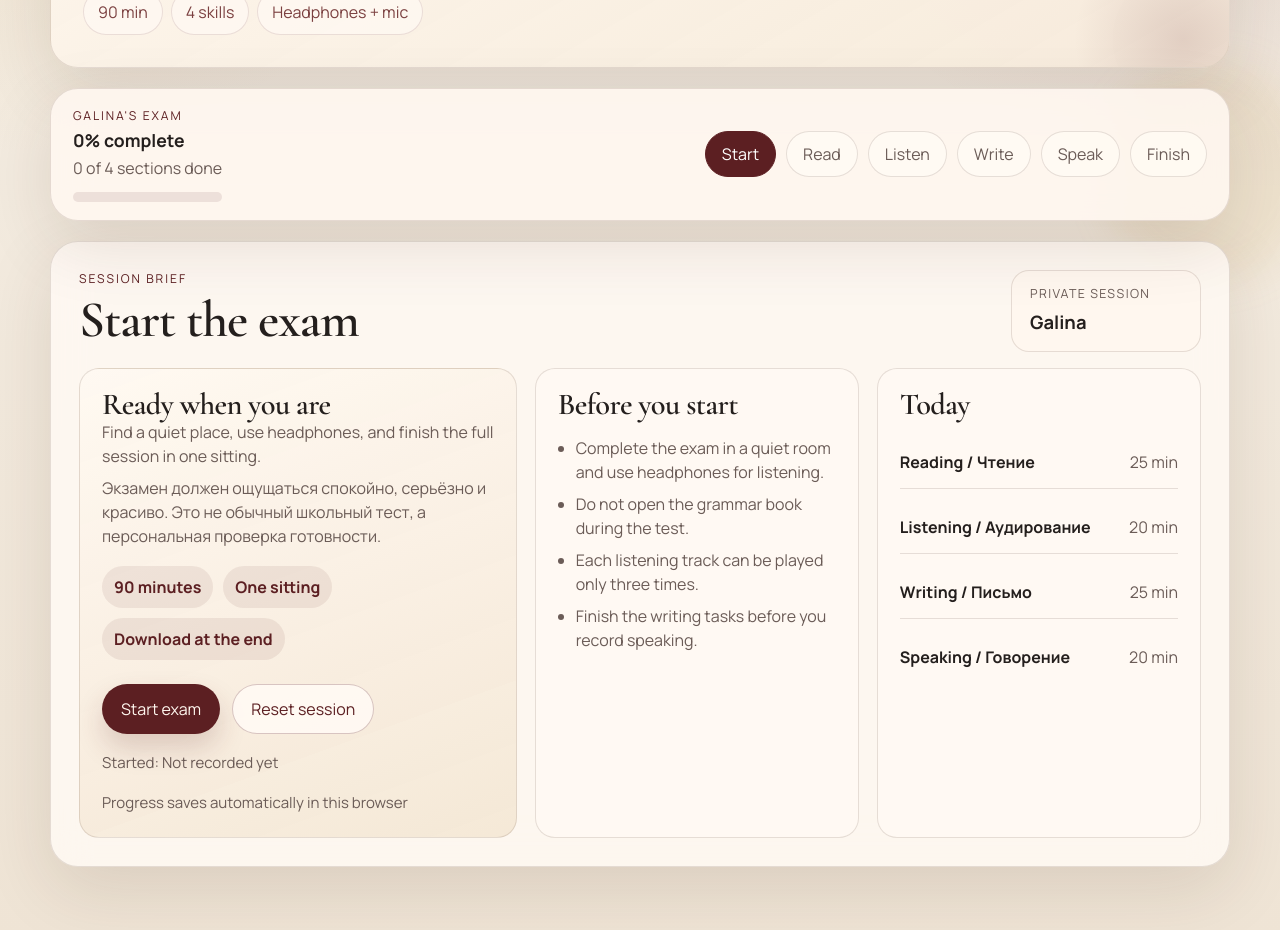
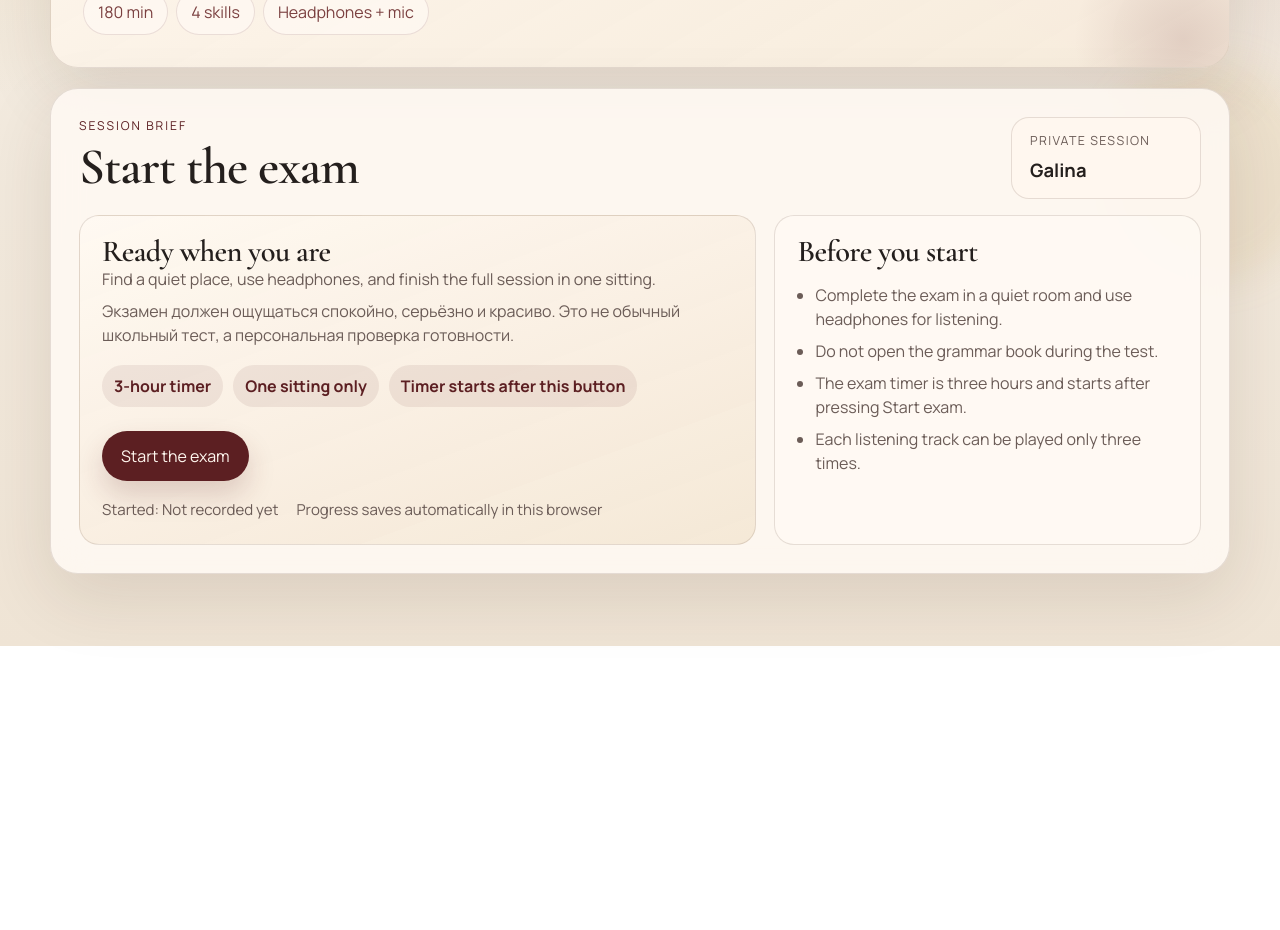
Before and after one commit to MisterAllHands/webforexam, a React (Vite) app: page / in a window 1280 px wide. Shown: the part 400-1330 px from the top of the page. After the commit the page ends 1046 px from the top, so only its background shows below. Built offline with nearby package versions, Linux system fonts and the light colour scheme.

Commit message:
Add timed exam start gate

```diff
--- a/src/App.css
+++ b/src/App.css
@@ -206,7 +206,7 @@
 
 .overview-grid {
   display: grid;
-  grid-template-columns: minmax(0, 1.35fr) repeat(2, minmax(0, 1fr));
+  grid-template-columns: minmax(0, 1.35fr) minmax(280px, 0.85fr);
   gap: 18px;
 }
 
@@ -221,6 +221,10 @@
   margin-top: 20px;
   padding: 18px 22px;
   background: rgba(255, 248, 241, 0.88);
+}
+
+.nav-panel.is-locked {
+  border-color: rgba(143, 47, 63, 0.24);
 }
 
 .progress-copy {
@@ -244,6 +248,38 @@
   overflow: hidden;
   border-radius: 999px;
   background: rgba(92, 31, 34, 0.1);
+}
+
+.timer-pill {
+  display: grid;
+  gap: 4px;
+  min-width: 132px;
+  padding: 12px 16px;
+  border: 1px solid rgba(92, 31, 34, 0.14);
+  border-radius: 18px;
+  background: rgba(255, 251, 246, 0.92);
+  text-align: center;
+}
+
+.timer-pill span {
+  color: var(--text-soft);
+  font-size: 0.74rem;
+  letter-spacing: 0.12em;
+  text-transform: uppercase;
+}
+
+.timer-pill strong {
+  color: var(--accent);
+  font-size: 1.15rem;
+}
+
+.timer-pill.urgent {
+  border-color: rgba(143, 47, 63, 0.28);
+  background: rgba(143, 47, 63, 0.07);
+}
+
+.timer-pill.locked strong {
+  color: var(--danger);
 }
 
 .progress-fill {
@@ -728,6 +764,14 @@
   transform: translateX(120%);
 }
 
+.primary-button:disabled,
+.ghost-button:disabled,
+.file-trigger:disabled {
+  cursor: not-allowed;
+  opacity: 0.55;
+  transform: none;
+}
+
 .primary-button.is-active,
 .primary-button.is-recording {
   animation: softPulse 1.6s ease-in-out infinite;
@@ -795,6 +839,10 @@
 .question-card.answered {
   background: rgba(255, 251, 246, 0.98);
   border-color: rgba(197, 154, 74, 0.28);
+}
+
+.question-card.locked {
+  opacity: 0.82;
 }
 
 .question-meta {
@@ -948,6 +996,33 @@
   margin-top: 12px;
   color: var(--danger);
   font-weight: 700;
+}
+
+.lock-banner {
+  display: grid;
+  gap: 6px;
+  margin-bottom: 18px;
+  padding: 18px;
+  border: 1px solid rgba(143, 47, 63, 0.24);
+  border-radius: 18px;
+  background: linear-gradient(135deg, rgba(143, 47, 63, 0.1), rgba(255, 247, 239, 0.96));
+}
+
+.lock-banner span {
+  color: var(--danger);
+  font-size: 0.78rem;
+  font-weight: 700;
+  letter-spacing: 0.12em;
+  text-transform: uppercase;
+}
+
+.lock-banner strong {
+  color: var(--accent-3);
+  font-size: 1.35rem;
+}
+
+.lock-banner p {
+  color: var(--text-soft);
 }
 
 .result-card {
@@ -1255,6 +1330,11 @@
     display: none;
   }
 
+  .timer-pill {
+    width: 100%;
+    text-align: left;
+  }
+
   .section-nav {
     width: 100%;
     flex-wrap: nowrap;
--- a/src/App.jsx
+++ b/src/App.jsx
@@ -3,6 +3,7 @@
 import { examData } from './examData'
 
 const STORAGE_KEY = 'galina-exam-template-v1'
+const EXAM_DURATION_SECONDS = 3 * 60 * 60
 const EXAM_SECTIONS = ['overview', 'reading', 'listening', 'writing', 'speaking', 'results']
 const SKILL_SECTION_MAP = {
   reading: examData.reading,
@@ -64,6 +65,7 @@
 
   return {
     startedAt: '',
+    lockedAt: '',
     lastUpdatedAt: '',
     answers,
     writing,
@@ -328,6 +330,19 @@
   return `${minutes}:${String(remainder).padStart(2, '0')}`
 }
 
+function formatCountdown(seconds) {
+  if (!Number.isFinite(seconds) || seconds <= 0) {
+    return '00:00:00'
+  }
+
+  const wholeSeconds = Math.floor(seconds)
+  const hours = Math.floor(wholeSeconds / 3600)
+  const minutes = Math.floor((wholeSeconds % 3600) / 60)
+  const remainder = wholeSeconds % 60
+
+  return [hours, minutes, remainder].map((item) => String(item).padStart(2, '0')).join(':')
+}
+
 function createDownload(filename, content, type) {
   const url = URL.createObjectURL(new Blob([content], { type }))
   const link = document.createElement('a')
@@ -340,6 +355,7 @@
 function App() {
   const [examState, setExamState] = useState(() => loadSavedState())
   const [currentSection, setCurrentSection] = useState('overview')
+  const [now, setNow] = useState(() => Date.now())
   const [playCounts, setPlayCounts] = useState({})
   const [audioState, setAudioState] = useState(() => createInitialAudioState())
   const [activeListeningId, setActiveListeningId] = useState('')
@@ -354,6 +370,12 @@
   const mediaChunksRef = useRef([])
   const mediaStreamRef = useRef(null)
   const recordingStartedAtRef = useRef(0)
+  const hasStarted = isFilled(examState.startedAt)
+  const startedAtMs = hasStarted ? Date.parse(examState.startedAt) : 0
+  const deadlineMs = startedAtMs + EXAM_DURATION_SECONDS * 1000
+  const remainingSeconds = hasStarted ? Math.max(0, Math.ceil((deadlineMs - now) / 1000)) : EXAM_DURATION_SECONDS
+  const timerExpired = hasStarted && remainingSeconds <= 0
+  const isExamLocked = isFilled(examState.lockedAt) || timerExpired
 
   const { reading: readingQuestions, listening: listeningQuestions } = getAllObjectiveQuestions()
   const objectiveQuestions = [...readingQuestions, ...listeningQuestions]
@@ -387,7 +409,7 @@
   const speakingCompletedCount = examData.speaking.parts.filter(
     (part) => examState.speaking[part.id] && examState.speaking[part.id].recording,
   ).length
-  const readinessLabel = finalReviewReady ? getReadinessLabel(totalScore, totalPercent) : 'Awaiting reviewer marks'
+  const readinessLabel = isExamLocked && !finalReviewReady ? 'Time over' : finalReviewReady ? getReadinessLabel(totalScore, totalPercent) : 'Awaiting reviewer marks'
   const allSectionsFinished = Object.values(completion).every(Boolean)
   const topRevisionPriority = revisionPriorities[0]?.tag || 'No urgent priority detected'
   const topStrength = strongestAreas[0]?.tag || 'Balanced objective profile'
@@ -397,7 +419,10 @@
     ? finalReviewReady
       ? `${examData.meta.studentName} has completed the full private session. The current strongest objective area is ${topStrength.toLowerCase()}, while the clearest next focus is ${topRevisionPriority.toLowerCase()}.`
       : `${examData.meta.studentName} has completed the full private session. Reading and listening are locked in, and writing plus speaking are waiting for reviewer marks.`
+    : isExamLocked
+      ? `Time is over. ${examData.meta.studentName}'s current answers have been locked and should be sent to Ramazan.`
     : `${examData.meta.studentName}'s session is still in progress. Finish all four skills to lock the full readiness picture and certificate.`
+  const visibleNavSections = isExamLocked ? ['results'] : EXAM_SECTIONS.filter((sectionId) => sectionId !== 'overview')
 
   useEffect(() => {
     window.localStorage.setItem(
@@ -410,6 +435,24 @@
   }, [examState])
 
   useEffect(() => {
+    if (!hasStarted || isExamLocked) {
+      return undefined
+    }
+
+    const timerId = window.setInterval(() => {
+      setNow(Date.now())
+    }, 1000)
+
+    return () => window.clearInterval(timerId)
+  }, [hasStarted, isExamLocked])
+
+  useEffect(() => {
+    if (hasStarted && currentSection === 'overview') {
+      setCurrentSection(isExamLocked ? 'results' : 'reading')
+    }
+  }, [currentSection, hasStarted, isExamLocked])
+
+  useEffect(() => {
     const metadataPlayers = examData.listening.sections.map((section) => {
       const player = new Audio(section.audioSrc)
       player.preload = 'metadata'
@@ -441,7 +484,48 @@
     }
   }, [])
 
+  useEffect(() => {
+    if (!timerExpired || examState.lockedAt) {
+      return
+    }
+
+    if (audioRef.current) {
+      audioRef.current.pause()
+      audioRef.current.currentTime = 0
+      audioRef.current.src = ''
+      audioRef.current = null
+    }
+
+    if (activeListeningId) {
+      setAudioState((current) => ({
+        ...current,
+        [activeListeningId]: {
+          ...current[activeListeningId],
+          currentTime: 0,
+          isPlaying: false,
+          hasFinished: false,
+        },
+      }))
+    }
+
+    setActiveListeningId('')
+
+    if (mediaRecorderRef.current && mediaRecorderRef.current.state !== 'inactive') {
+      mediaRecorderRef.current.stop()
+    }
+
+    setExamState((current) => ({
+      ...current,
+      lockedAt: current.lockedAt || new Date().toISOString(),
+    }))
+    setCurrentSection('results')
+  }, [activeListeningId, timerExpired, examState.lockedAt])
+
   const updateAnswer = (questionId, value) => {
+    if (isExamLocked) {
+      return
+    }
+
     setExamState((current) => ({
       ...current,
       answers: {
@@ -452,6 +536,10 @@
   }
 
   const updateWriting = (taskId, value) => {
+    if (isExamLocked) {
+      return
+    }
+
     setExamState((current) => ({
       ...current,
       writing: {
@@ -489,6 +577,14 @@
   }
 
   const goToSection = (sectionId) => {
+    if (!hasStarted && sectionId !== 'overview') {
+      return
+    }
+
+    if (isExamLocked && sectionId !== 'results') {
+      return
+    }
+
     if (currentSection === 'listening' && sectionId !== 'listening') {
       stopListeningPlayback()
     }
@@ -497,11 +593,18 @@
   }
 
   const startExam = () => {
+    if (isExamLocked) {
+      return
+    }
+
+    const startedAt = new Date().toISOString()
+    setNow(Date.now())
     setExamState((current) => ({
       ...current,
-      startedAt: current.startedAt || new Date().toISOString(),
-    }))
-    goToSection('reading')
+      startedAt: current.startedAt || startedAt,
+      lockedAt: '',
+    }))
+    setCurrentSection('reading')
   }
 
   const stopListeningPlayback = () => {
@@ -528,6 +631,11 @@
   }
 
   const playListeningSection = (section) => {
+    if (isExamLocked) {
+      setListeningError('Time is over. The exam is locked.')
+      return
+    }
+
     if ((playCounts[section.id] || 0) >= section.maxPlays) {
       setListeningError('Maximum playback count reached for this audio.')
       return
@@ -623,6 +731,11 @@
   }
 
   const startRecording = async (partId) => {
+    if (isExamLocked) {
+      setRecordingError('Time is over. The exam is locked.')
+      return
+    }
+
     if (activeRecordingId) {
       setRecordingError('Finish the current recording before starting another one.')
       return
@@ -696,6 +809,10 @@
   }
 
   const deleteRecording = (partId) => {
+    if (isExamLocked) {
+      return
+    }
+
     setExamState((current) => ({
       ...current,
       speaking: {
@@ -713,6 +830,13 @@
       exportedAt: new Date().toISOString(),
       meta: examData.meta,
       state: examState,
+      timing: {
+        durationSeconds: EXAM_DURATION_SECONDS,
+        startedAt: examState.startedAt,
+        lockedAt: examState.lockedAt,
+        exportedAfterLock: isExamLocked,
+        remainingSeconds,
+      },
       results: {
         readingScore,
         listeningScore,
@@ -755,31 +879,6 @@
     } finally {
       event.target.value = ''
     }
-  }
-
-  const resetExam = () => {
-    stopListeningPlayback()
-    if (activeRecordingId) {
-      stopRecording()
-    }
-    window.localStorage.removeItem(STORAGE_KEY)
-    setExamState(createInitialState())
-    setPlayCounts({})
-    setAudioState((current) =>
-      Object.fromEntries(
-        Object.entries(current).map(([sectionId, state]) => [
-          sectionId,
-          {
-            ...state,
-            currentTime: 0,
-            isPlaying: false,
-            hasFinished: false,
-          },
-        ]),
-      ),
-    )
-    setCurrentSection('overview')
-    setTeacherMode(false)
   }
 
   const printCertificate = () => {
@@ -823,7 +922,8 @@
         </header>
       )}
 
-      <section className="surface nav-panel">
+      {hasStarted && (
+        <section className={`surface nav-panel ${isExamLocked ? 'is-locked' : ''}`}>
           <div className="progress-copy">
             <p className="mini-label">Galina's exam</p>
             <strong>{progressPercent}% complete</strong>
@@ -832,10 +932,15 @@
               <div className="progress-fill" style={{ width: `${progressPercent}%` }} />
             </div>
           </div>
+
+          <div className={`timer-pill ${remainingSeconds <= 600 && !isExamLocked ? 'urgent' : ''} ${isExamLocked ? 'locked' : ''}`}>
+            <span>{isExamLocked ? 'Time over' : 'Time left'}</span>
+            <strong>{isExamLocked ? 'Locked' : formatCountdown(remainingSeconds)}</strong>
+          </div>
+
           <nav className="section-nav" aria-label="Exam sections">
-          {EXAM_SECTIONS.map((sectionId) => {
+            {visibleNavSections.map((sectionId) => {
               const navLabels = {
-              overview: 'Start',
                 reading: 'Read',
                 listening: 'Listen',
                 writing: 'Write',
@@ -860,6 +965,7 @@
             })}
           </nav>
         </section>
+      )}
 
       {currentSection === 'overview' && (
         <section className="surface section-panel">
@@ -883,17 +989,14 @@
               <p className="support-note">{examData.overview.missionRu}</p>
 
               <div className="quick-facts">
-                <span>{examData.meta.estimatedMinutes} minutes</span>
-                <span>One sitting</span>
-                <span>Download at the end</span>
+                <span>3-hour timer</span>
+                <span>One sitting only</span>
+                <span>Timer starts after this button</span>
               </div>
 
               <div className="action-row">
                 <button className="primary-button" type="button" onClick={startExam}>
-                  {examState.startedAt ? 'Continue exam' : 'Start exam'}
-                </button>
-                <button className="ghost-button" type="button" onClick={resetExam}>
-                  Reset session
+                  Start the exam
                 </button>
               </div>
 
@@ -911,20 +1014,6 @@
                 ))}
               </ul>
             </article>
-
-            <article className="content-card overview-card">
-              <h3>Today</h3>
-              <div className="overview-sections">
-                {examData.overview.sections.map((section) => (
-                  <div key={section.id} className="overview-section-item">
-                    <strong>
-                      {section.title} / {section.titleRu}
-                    </strong>
-                    <span>{section.duration}</span>
-                  </div>
-                ))}
-              </div>
-            </article>
           </div>
         </section>
       )}
@@ -963,6 +1052,7 @@
                 {passage.questions.map((question, index) => (
                   <QuestionCard
                     key={question.id}
+                    disabled={isExamLocked}
                     index={index + 1}
                     question={question}
                     value={examState.answers[question.id]}
@@ -977,9 +1067,6 @@
             <button className="primary-button" type="button" onClick={nextSection}>
               Continue to listening
             </button>
-            <button className="ghost-button" type="button" onClick={goToSection.bind(null, 'overview')}>
-              Back to overview
-            </button>
           </div>
         </section>
       )}
@@ -1017,6 +1104,7 @@
               <ListeningPlayer
                 activeListeningId={activeListeningId}
                 audioState={audioState[section.id]}
+                disabled={isExamLocked}
                 onPlay={() => playListeningSection(section)}
                 playCount={playCounts[section.id] || 0}
                 section={section}
@@ -1027,6 +1115,7 @@
                 {section.questions.map((question, index) => (
                   <QuestionCard
                     key={question.id}
+                    disabled={isExamLocked}
                     index={index + 1}
                     question={question}
                     value={examState.answers[question.id]}
@@ -1083,6 +1172,7 @@
                 <p className="hint-line">Include: {task.supportPoints.join(' • ')}</p>
                 <textarea
                   className="essay-field"
+                  disabled={isExamLocked}
                   value={value}
                   onChange={(event) => updateWriting(task.id, event.target.value)}
                   placeholder="Write your answer here..."
@@ -1140,7 +1230,7 @@
                       Stop recording
                     </button>
                   ) : (
-                    <button className="primary-button" type="button" onClick={() => startRecording(part.id)}>
+                    <button className="primary-button" type="button" disabled={isExamLocked} onClick={() => startRecording(part.id)}>
                       {recording ? 'Record again' : 'Start recording'}
                     </button>
                   )}
@@ -1148,7 +1238,7 @@
                   {recording && (
                     <>
                       <span className="recording-tag">{recording.durationLabel}</span>
-                      <button className="ghost-button" type="button" onClick={() => deleteRecording(part.id)}>
+                      <button className="ghost-button" type="button" disabled={isExamLocked} onClick={() => deleteRecording(part.id)}>
                         Delete
                       </button>
                     </>
@@ -1177,6 +1267,14 @@
 
       {currentSection === 'results' && (
         <section className="surface section-panel">
+          {isExamLocked && (
+            <div className="lock-banner">
+              <span>Time is over</span>
+              <strong>The exam is locked.</strong>
+              <p>No more answers can be changed. Download the submission file and send it to Ramazan.</p>
+            </div>
+          )}
+
           <div className="section-heading">
             <div>
               <p className="mini-label">Results</p>
@@ -1290,9 +1388,11 @@
             <button className="primary-button" type="button" onClick={exportSubmission}>
               Download submission file
             </button>
+            {!isExamLocked && (
               <button className="ghost-button" type="button" onClick={previousSection}>
                 Back to speaking
               </button>
+            )}
           </div>
 
           <details className="results-details reviewer-details">
@@ -1414,9 +1514,9 @@
   )
 }
 
-function QuestionCard({ index, question, value, onChange }) {
+function QuestionCard({ disabled = false, index, question, value, onChange }) {
   return (
-    <div className={`question-card ${isFilled(value) ? 'answered' : ''}`} style={{ '--card-delay': `${(index - 1) * 55}ms` }}>
+    <div className={`question-card ${isFilled(value) ? 'answered' : ''} ${disabled ? 'locked' : ''}`} style={{ '--card-delay': `${(index - 1) * 55}ms` }}>
       <div className="question-meta">
         <span>
           Q{index} · {question.points} pts
@@ -1430,6 +1530,7 @@
             <label key={option} className={`option-chip ${value === option ? 'selected' : ''}`}>
               <input
                 checked={value === option}
+                disabled={disabled}
                 name={question.id}
                 onChange={() => onChange(question.id, option)}
                 type="radio"
@@ -1446,6 +1547,7 @@
             <label key={option} className={`option-chip ${value === option ? 'selected' : ''}`}>
               <input
                 checked={value === option}
+                disabled={disabled}
                 name={question.id}
                 onChange={() => onChange(question.id, option)}
                 type="radio"
@@ -1459,6 +1561,7 @@
       {question.type === 'shortText' && (
         <input
           className="short-answer"
+          disabled={disabled}
           onChange={(event) => onChange(question.id, event.target.value)}
           placeholder="Write a short answer..."
           type="text"
@@ -1469,17 +1572,19 @@
   )
 }
 
-function ListeningPlayer({ activeListeningId, audioState, onPlay, playCount, section, sectionIndex }) {
+function ListeningPlayer({ activeListeningId, audioState, disabled = false, onPlay, playCount, section, sectionIndex }) {
   const isPlaying = activeListeningId === section.id && audioState.isPlaying
   const remainingTime = Math.max(0, (audioState.duration || 0) - (audioState.currentTime || 0))
   const progressPercent =
     audioState.duration > 0 ? Math.min(100, (audioState.currentTime / audioState.duration) * 100) : 0
-  const isDisabled = isPlaying || playCount >= section.maxPlays
+  const isDisabled = disabled || isPlaying || playCount >= section.maxPlays
 
   let buttonLabel = `Play track ${sectionIndex + 1}`
 
   if (isPlaying) {
     buttonLabel = 'Playing now'
+  } else if (disabled) {
+    buttonLabel = 'Exam locked'
   } else if (playCount > 0 && playCount < section.maxPlays) {
     buttonLabel = `Replay track ${sectionIndex + 1}`
   } else if (playCount >= section.maxPlays) {
@@ -1510,7 +1615,7 @@
           {buttonLabel}
         </button>
         <p className="player-caption">
-          No pause. No speed change. Start only when ready.
+          {disabled ? 'Time is over. Listening is locked.' : 'No pause. No speed change. Start only when ready.'}
         </p>
       </div>
     </div>
--- a/src/examData.js
+++ b/src/examData.js
@@ -7,7 +7,7 @@
     supportLanguage: 'English with light Russian support',
     focusUnits: 'Essential Grammar in Use Elementary (2015), Units 1-45',
     focusAreas: ['Past simple', 'Present perfect', 'Passive voice', 'Question forms'],
-    estimatedMinutes: 90,
+    estimatedMinutes: 180,
     passPercentage: 70,
     certificateTitle: 'Certificate of Completion',
     certificateSubtitle:
@@ -29,6 +29,7 @@
     rules: [
       'Complete the exam in a quiet room and use headphones for listening.',
       'Do not open the grammar book during the test.',
+      'The exam timer is three hours and starts after pressing Start exam.',
       'Each listening track can be played only three times.',
       'Finish the writing tasks before you record speaking.',
       'At the end, download the submission file and send it to Ramazan the same day.',
```
Lines whose indentation alone changed are shown as unchanged.
